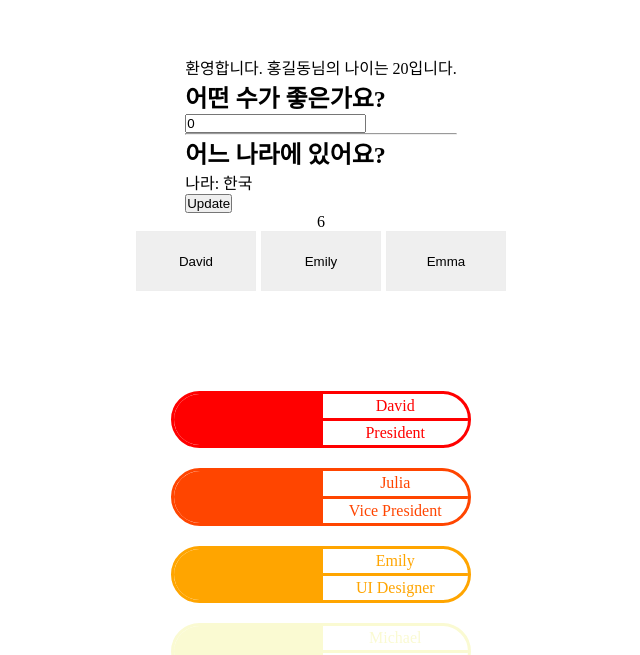
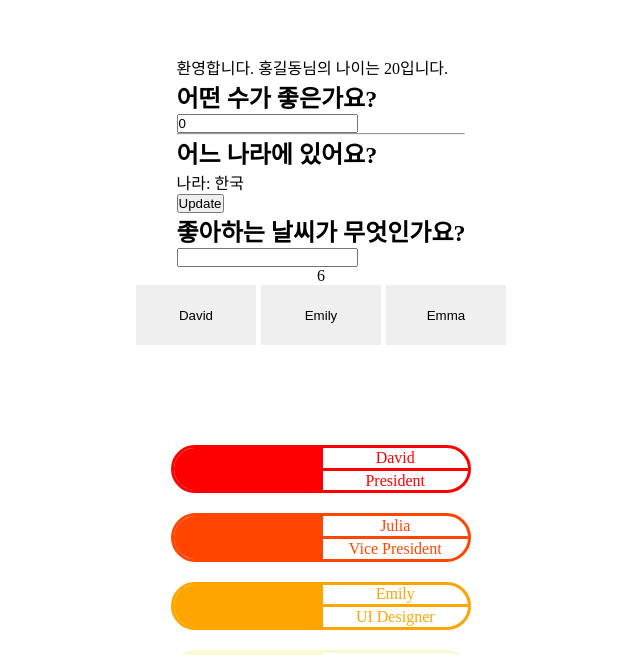
Before and after one commit to aajy/react, a React (Create React App) app: page / in a window 1280 px wide. Shown: the part 145-800 px from the top of the page, without its empty margins (319-959 px from the left). Built offline with nearby package versions, Linux system fonts and the light colour scheme.

Commit message:
state에 의해 input의 value가 정해지는 것을  single source of truth. 사용자가 입력한 값과 저장되는 값이 실시간으로동기화되는 것.

```diff
--- a/src/components/common/Header.jsx
+++ b/src/components/common/Header.jsx
@@ -5,9 +5,9 @@ import { NameContext } from './NameContext';
 export default function Header() {
 	const age = useContext(AgeContext);
 	const user = useContext(NameContext);
-
 	const [number, setNumber] = useState(0);
 	const [isKorea, setIsKorea] = useState(true);
+	const [Weather, setWeather] = useState('');
 	// const location = { country: isKorea ? '한국' : '일본' };
 	const location = useMemo(() => {
 		return {
@@ -34,6 +34,12 @@ export default function Header() {
 			<h2>어느 나라에 있어요?</h2>
 			<p>나라: {location.country}</p>
 			<button onClick={() => setIsKorea(!isKorea)}>Update</button>
+			<h2>좋아하는 날씨가 무엇인가요?</h2>
+			<input
+				type='text'
+				value={Weather}
+				onChange={(e) => setWeather(e.target.value)}
+			/>
 		</header>
 	);
 }
```
